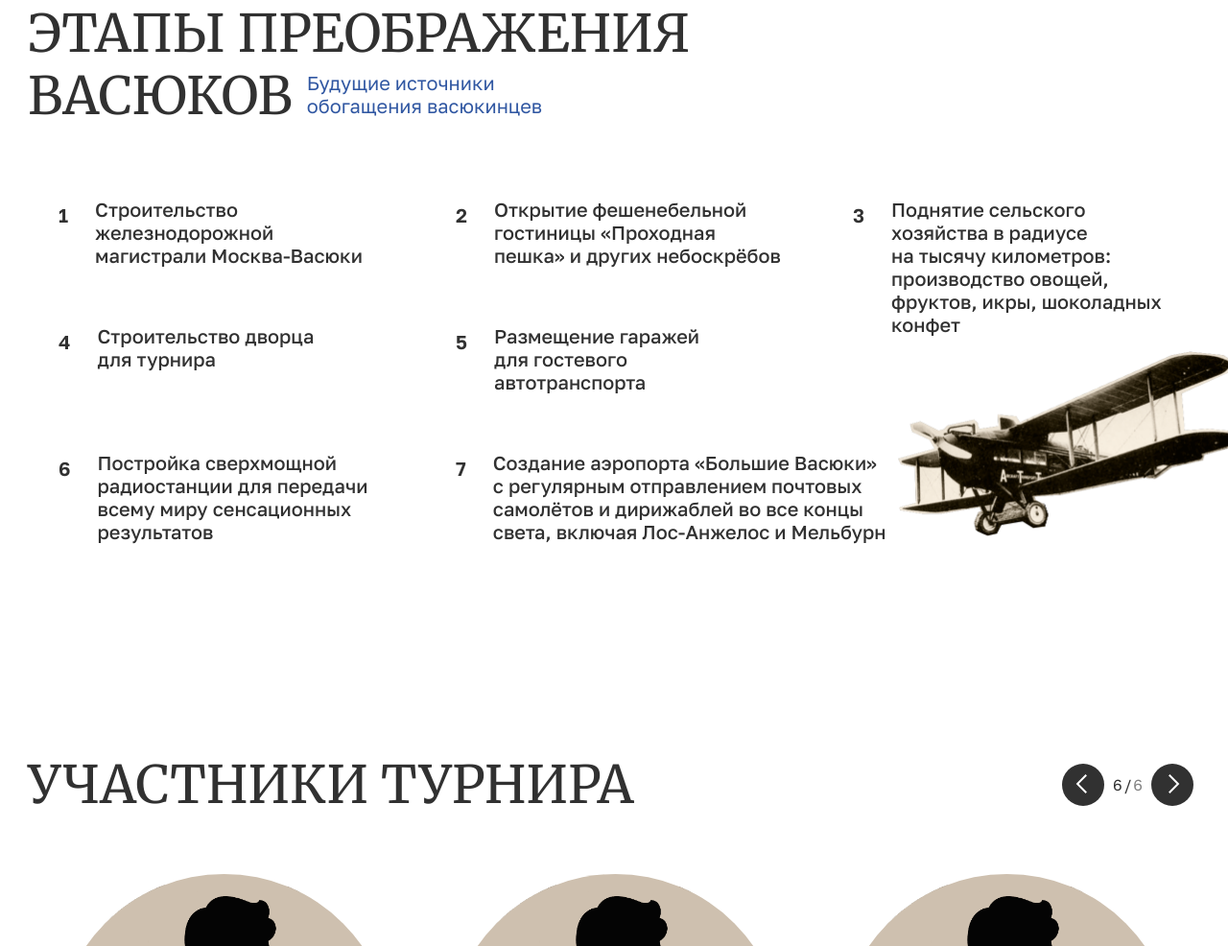
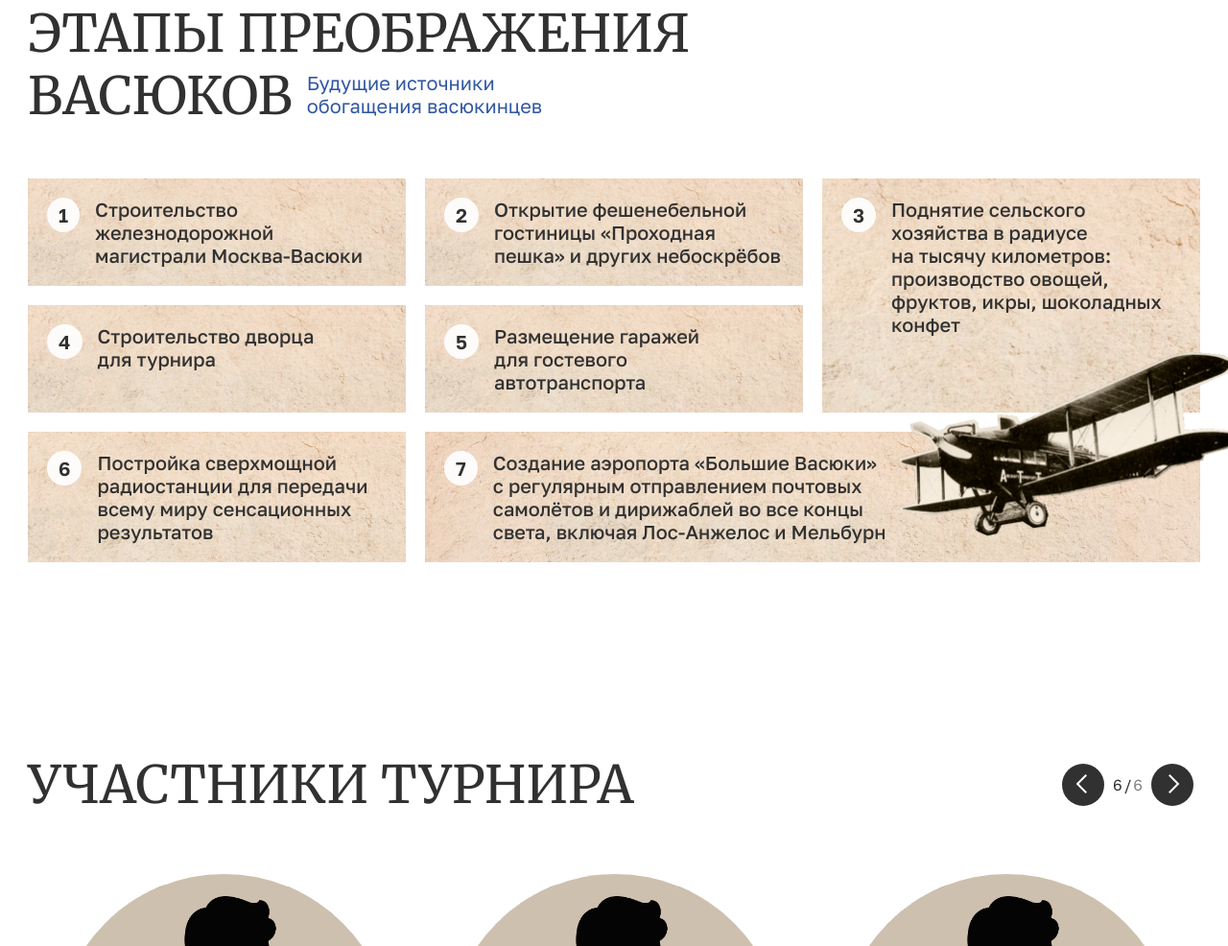
Before and after one commit to Veniamin-Leb/Yandex-test, a plain HTML site: page index.html in a window 1280 px wide. Shown: the part 1944-2930 px from the top of the page at 96% size. Drawn offline with nearby package versions, Linux system fonts and the light colour scheme.

Commit message:
Update style.css

```diff
--- a/Assets/css/style.css
+++ b/Assets/css/style.css
@@ -306,7 +306,7 @@ main .main__Steps .Steps__content .content__greed .greed-slide {
 }
 main .main__Steps .Steps__content .content__greed .greed-slide .greed__block {
   padding: 20px;
-  background: url("Assets/img/box-bcg.png") center/cover no-repeat;
+  background: url("../img/box-bcg.png") center/cover no-repeat;
 }
 main .main__Steps .Steps__content .content__greed .greed-slide .greed__block b {
   width: -moz-fit-content;
```
